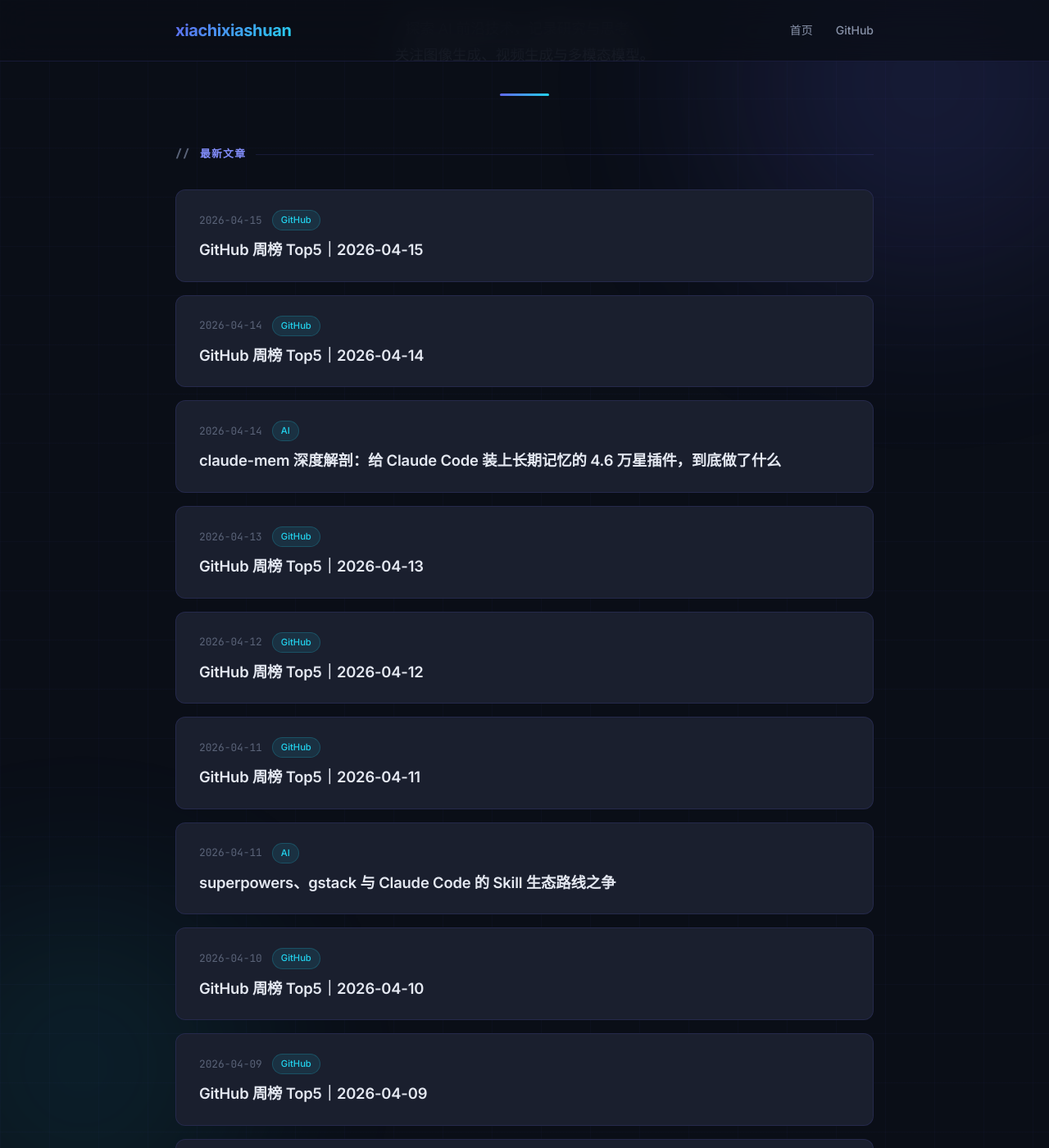
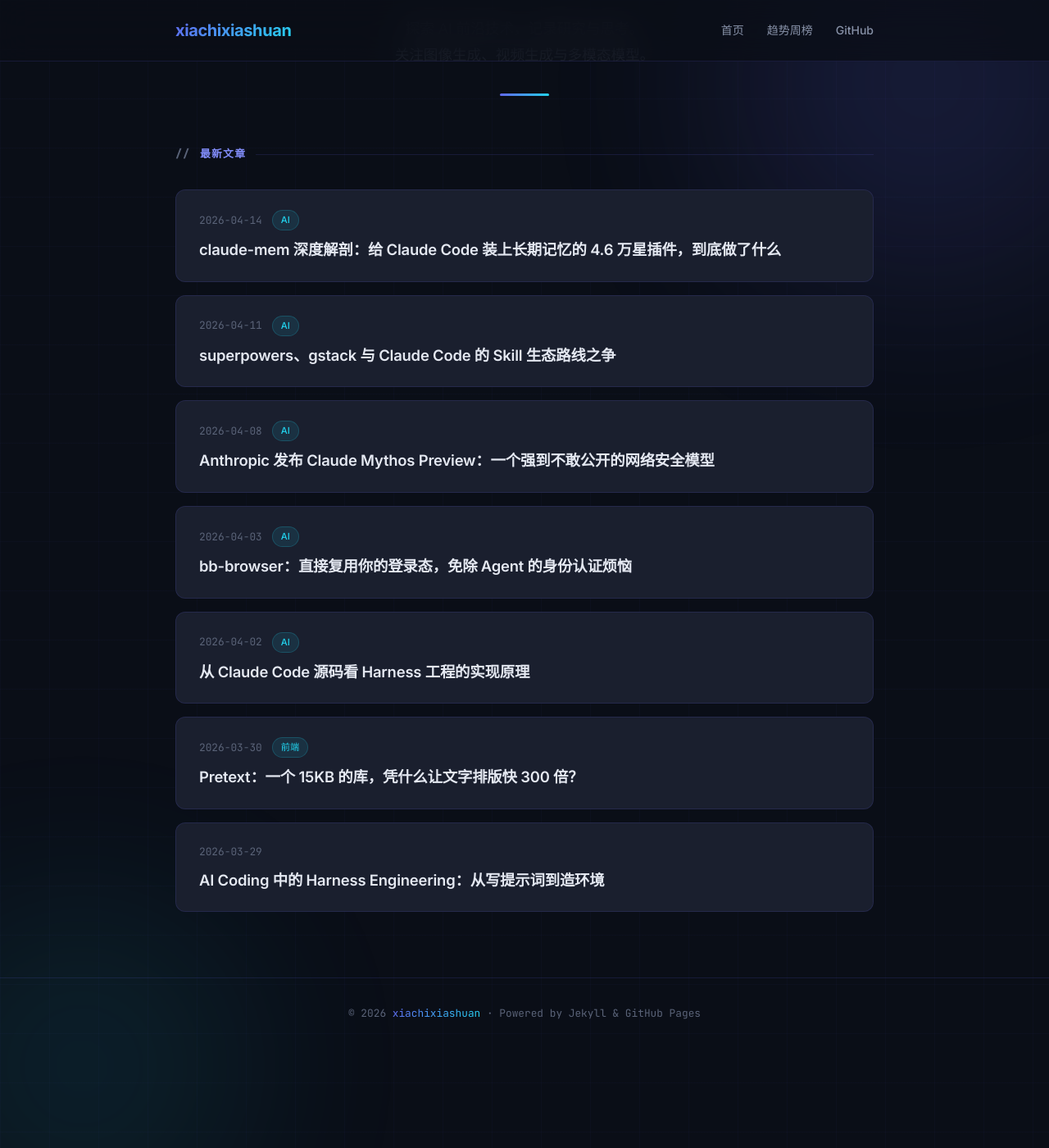
Before and after one commit to xiachixiashuan/xiachixiashuan.github.io, a Jekyll site: the page built from index.html, in a window 1280 px wide and 1400 px high, scrolled down 267 px. Shown: the whole window at 82% size. Built offline with Jekyll 4.4.1, drawn with Linux system fonts in a browser that asks for light colours; some of the changed text lies outside the part shown.

Commit message:
趋势周榜独立专辑：首页只展示原创文章，GitHub 趋势帖移入 /trending 页面
- index.html: 过滤 categories 含 GitHub 的帖子
- trending.html: 新增趋势周榜专辑页，列出所有 GitHub 类别文章
- default.html: 导航栏添加「趋势周榜」入口

Co-Authored-By: Claude Opus 4.6 (1M context) <noreply@anthropic.com>

```diff
--- a/_layouts/default.html
+++ b/_layouts/default.html
@@ -21,6 +21,7 @@
         <a href="{{ '/' | relative_url }}" class="site-logo">{{ site.title }}</a>
         <nav class="site-nav">
           <a href="{{ '/' | relative_url }}">首页</a>
+          <a href="{{ '/trending' | relative_url }}">趋势周榜</a>
           <a href="https://github.com/xiachixiashuan" target="_blank">GitHub</a>
         </nav>
       </div>
--- a/index.html
+++ b/index.html
@@ -14,6 +14,7 @@ layout: home
   <h2 class="section-title">最新文章</h2>
   <div class="posts-grid">
     {% for post in site.posts %}
+    {% if post.categories contains 'GitHub' %}{% continue %}{% endif %}
     <a href="{{ post.url | relative_url }}" class="post-card">
       <div class="post-meta">
         <span class="post-date">{{ post.date | date: "%Y-%m-%d" }}</span>
--- /dev/null
+++ b/trending.html
@@ -0,0 +1,26 @@
+---
+layout: default
+title: GitHub 趋势周榜
+---
+<div class="container">
+  <section style="padding-top: 2rem;">
+    <a href="{{ '/' | relative_url }}" class="back-link">&larr; 返回首页</a>
+    <h2 class="section-title" style="margin-top: 1.5rem;">GitHub 趋势周榜</h2>
+    <p style="color: var(--text-secondary); margin-bottom: 2rem;">每日自动抓取 GitHub 本周最热新项目 Top5，持续更新。</p>
+    <div class="posts-grid">
+      {% assign trending_posts = site.posts | where_exp: "post", "post.categories contains 'GitHub'" %}
+      {% for post in trending_posts %}
+      <a href="{{ post.url | relative_url }}" class="post-card">
+        <div class="post-meta">
+          <span class="post-date">{{ post.date | date: "%Y-%m-%d" }}</span>
+          {% for cat in post.categories limit:1 %}
+          <span class="post-category">{{ cat }}</span>
+          {% endfor %}
+        </div>
+        <h3 class="post-title">{{ post.title }}</h3>
+        <span class="post-arrow">&rarr;</span>
+      </a>
+      {% endfor %}
+    </div>
+  </section>
+</div>
```
